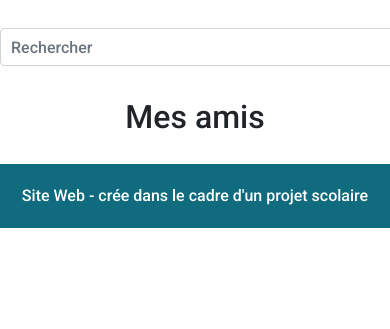
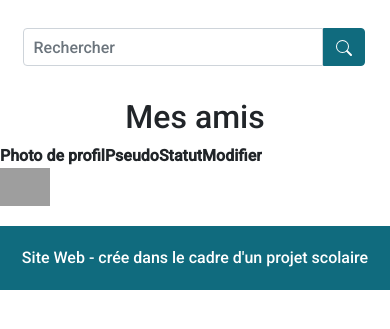
Before and after one commit to Karen160/Projet-php, a PHP site: page /App/View/friendView.php in a window 390 px wide. Shown: the part 100-429 px from the top of the page. Run offline with PHP 8.4, Linux system fonts and the light colour scheme; some libraries are stand-ins or nearby versions; grey boxes are pictures that could not be loaded.

Commit message:
friend css

```diff
--- a/App/View/friendView.php
+++ b/App/View/friendView.php
@@ -15,7 +15,16 @@ include '../../inc/header.inc.php'; ?>
     <h2>Mes amis</h2>
     <table>
     <tr>
-        <th></th>
+        <th>Photo de profil</th>
+        <th>Pseudo</th>
+        <th>Statut</th>
+        <th>Modifier</th>
+    </tr>
+    <tr>
+        <td><img src="https://www.tbstat.com/wp/uploads/2019/07/20190724_Blockchain-Gaming.jpg"></td>
+        <td></td>
+        <td></td>
+        <td></td>
     </tr>
     </table>
 
--- a/public/Asset/css/friend.css
+++ b/public/Asset/css/friend.css
@@ -15,3 +15,17 @@
     margin: 0 auto!important;
     width: 445px!important;
 }
+
+td img{
+    width: 50px;
+}
+
+@media screen and (max-width:470px){
+    .form-inline{
+        width: 345px!important;
+    }
+
+    .form-inline input{
+        width: 300px!important;
+    }
+}
```
